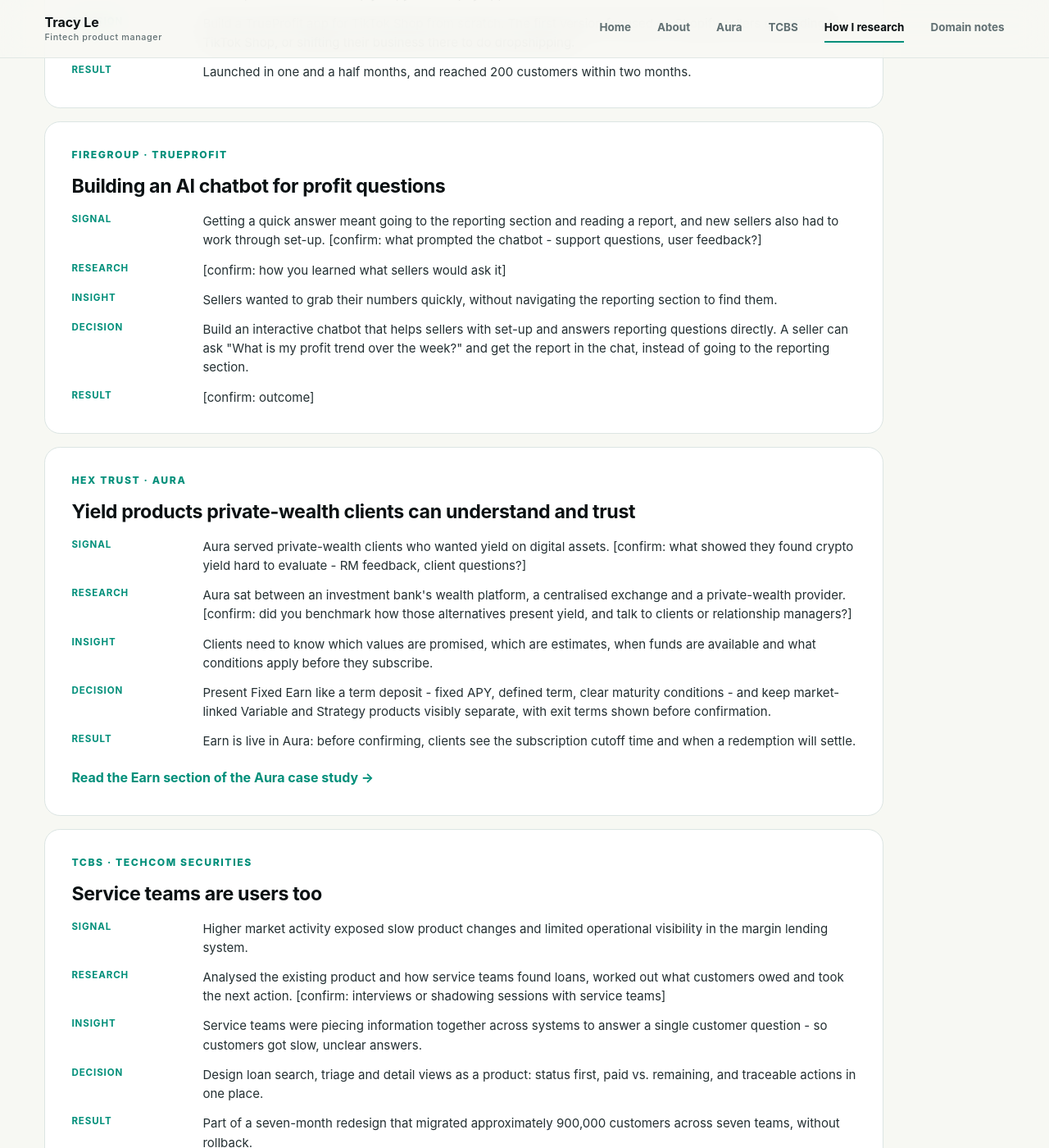
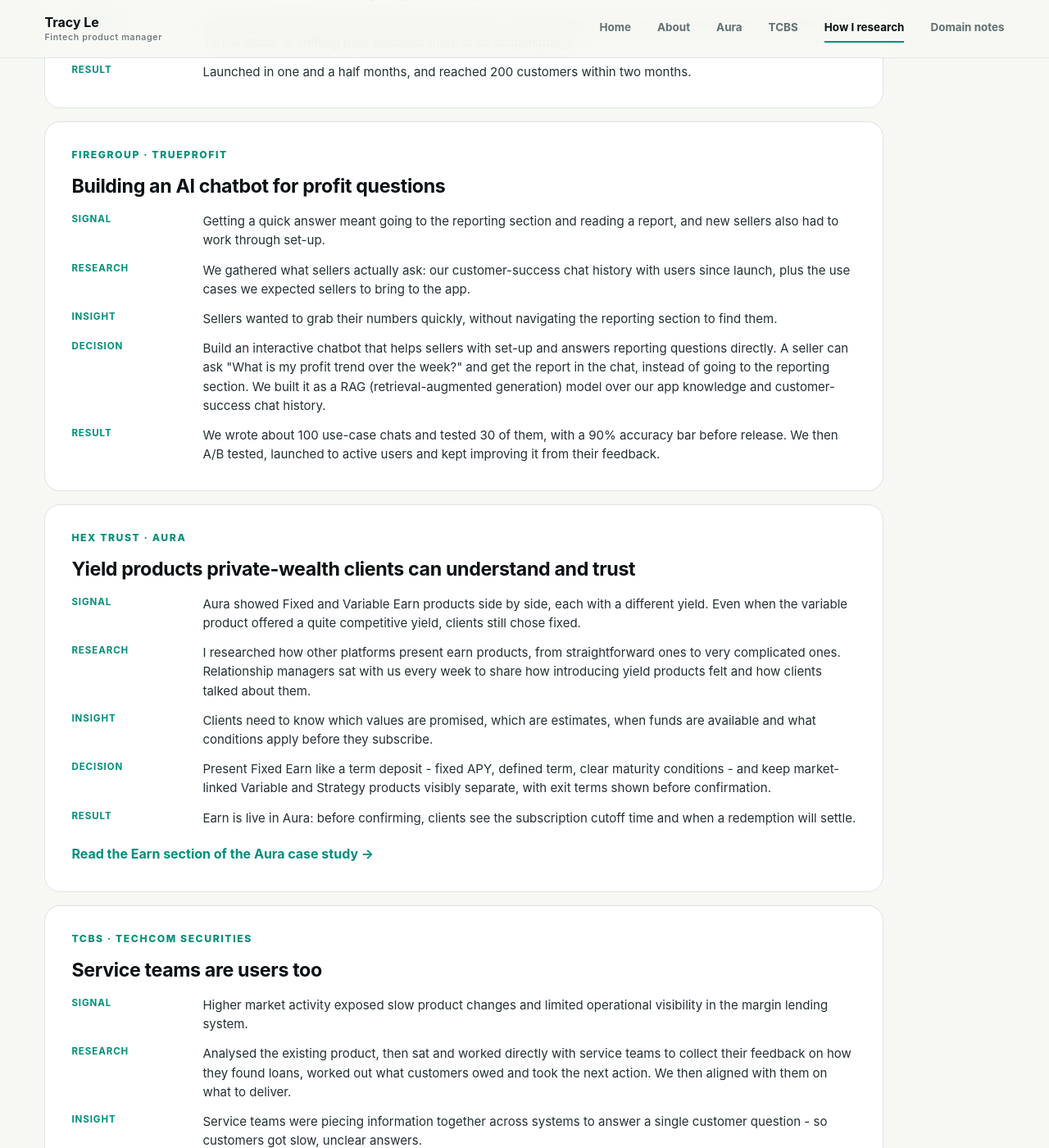
Before and after one commit to tham-tracy/tham-tracy.github.io, a Jekyll site: the page built from research.md, in a window 1280 px wide and 1400 px high, scrolled down 3623 px. Shown: the whole window at 82% size. Built offline with Jekyll 4.4.1, drawn with Linux system fonts in a browser that asks for light colours; some of the changed text lies outside the part shown.

Commit message:
Fill remaining research story details
Co-Authored-By: Claude Opus 5.5 <noreply@anthropic.com>

```diff
--- a/research.md
+++ b/research.md
@@ -44,7 +44,7 @@ description: "How Tracy Le finds and validates customer problems before building
         <div><dt>Methods</dt><dd>Interviews with customers and service teams, shadowing real workflows, analysing the existing product and its data, reviewing competitor journeys.</dd></div>
         <div><dt>Pitfalls</dt><dd>Only talking to end customers when internal teams carry most of the pain; asking people what they want instead of what they do.</dd></div>
       </dl>
-      <p class="step-callout"><span class="tag">TCBS</span> I analysed the existing product and mapped the margin domain into capabilities teams could own independently. [confirm: did you also work directly with service teams?]</p>
+      <p class="step-callout"><span class="tag">TCBS</span> I analysed the existing product, mapped the margin domain into capabilities teams could own independently, and sat with service teams to collect their feedback.</p>
     </article>
 
     <article class="method-step" id="insight">
@@ -104,11 +104,11 @@ description: "How Tracy Le finds and validates customer problems before building
     <p class="eyebrow">FireGroup · TrueProfit</p>
     <h3>Building an AI chatbot for profit questions</h3>
     <dl class="story-steps">
-      <div><dt>Signal</dt><dd>Getting a quick answer meant going to the reporting section and reading a report, and new sellers also had to work through set-up. [confirm: what prompted the chatbot - support questions, user feedback?]</dd></div>
-      <div><dt>Research</dt><dd>[confirm: how you learned what sellers would ask it]</dd></div>
+      <div><dt>Signal</dt><dd>Getting a quick answer meant going to the reporting section and reading a report, and new sellers also had to work through set-up.</dd></div>
+      <div><dt>Research</dt><dd>We gathered what sellers actually ask: our customer-success chat history with users since launch, plus the use cases we expected sellers to bring to the app.</dd></div>
       <div><dt>Insight</dt><dd>Sellers wanted to grab their numbers quickly, without navigating the reporting section to find them.</dd></div>
-      <div><dt>Decision</dt><dd>Build an interactive chatbot that helps sellers with set-up and answers reporting questions directly. A seller can ask "What is my profit trend over the week?" and get the report in the chat, instead of going to the reporting section.</dd></div>
-      <div><dt>Result</dt><dd>[confirm: outcome]</dd></div>
+      <div><dt>Decision</dt><dd>Build an interactive chatbot that helps sellers with set-up and answers reporting questions directly. A seller can ask "What is my profit trend over the week?" and get the report in the chat, instead of going to the reporting section. We built it as a RAG (retrieval-augmented generation) model over our app knowledge and customer-success chat history.</dd></div>
+      <div><dt>Result</dt><dd>We wrote about 100 use-case chats and tested 30 of them, with a 90% accuracy bar before release. We then A/B tested, launched to active users and kept improving it from their feedback.</dd></div>
     </dl>
   </article>
 
@@ -116,8 +116,8 @@ description: "How Tracy Le finds and validates customer problems before building
     <p class="eyebrow">Hex Trust · Aura</p>
     <h3>Yield products private-wealth clients can understand and trust</h3>
     <dl class="story-steps">
-      <div><dt>Signal</dt><dd>Aura served private-wealth clients who wanted yield on digital assets. [confirm: what showed they found crypto yield hard to evaluate - RM feedback, client questions?]</dd></div>
-      <div><dt>Research</dt><dd>Aura sat between an investment bank's wealth platform, a centralised exchange and a private-wealth provider. [confirm: did you benchmark how those alternatives present yield, and talk to clients or relationship managers?]</dd></div>
+      <div><dt>Signal</dt><dd>Aura showed Fixed and Variable Earn products side by side, each with a different yield. Even when the variable product offered a quite competitive yield, clients still chose fixed.</dd></div>
+      <div><dt>Research</dt><dd>I researched how other platforms present earn products, from straightforward ones to very complicated ones. Relationship managers sat with us every week to share how introducing yield products felt and how clients talked about them.</dd></div>
       <div><dt>Insight</dt><dd>Clients need to know which values are promised, which are estimates, when funds are available and what conditions apply before they subscribe.</dd></div>
       <div><dt>Decision</dt><dd>Present Fixed Earn like a term deposit - fixed APY, defined term, clear maturity conditions - and keep market-linked Variable and Strategy products visibly separate, with exit terms shown before confirmation.</dd></div>
       <div><dt>Result</dt><dd>Earn is live in Aura: before confirming, clients see the subscription cutoff time and when a redemption will settle.</dd></div>
@@ -130,7 +130,7 @@ description: "How Tracy Le finds and validates customer problems before building
     <h3>Service teams are users too</h3>
     <dl class="story-steps">
       <div><dt>Signal</dt><dd>Higher market activity exposed slow product changes and limited operational visibility in the margin lending system.</dd></div>
-      <div><dt>Research</dt><dd>Analysed the existing product and how service teams found loans, worked out what customers owed and took the next action. [confirm: interviews or shadowing sessions with service teams]</dd></div>
+      <div><dt>Research</dt><dd>Analysed the existing product, then sat and worked directly with service teams to collect their feedback on how they found loans, worked out what customers owed and took the next action. We then aligned with them on what to deliver.</dd></div>
       <div><dt>Insight</dt><dd>Service teams were piecing information together across systems to answer a single customer question - so customers got slow, unclear answers.</dd></div>
       <div><dt>Decision</dt><dd>Design loan search, triage and detail views as a product: status first, paid vs. remaining, and traceable actions in one place.</dd></div>
       <div><dt>Result</dt><dd>Part of a seven-month redesign that migrated approximately 900,000 customers across seven teams, without rollback.</dd></div>
```
